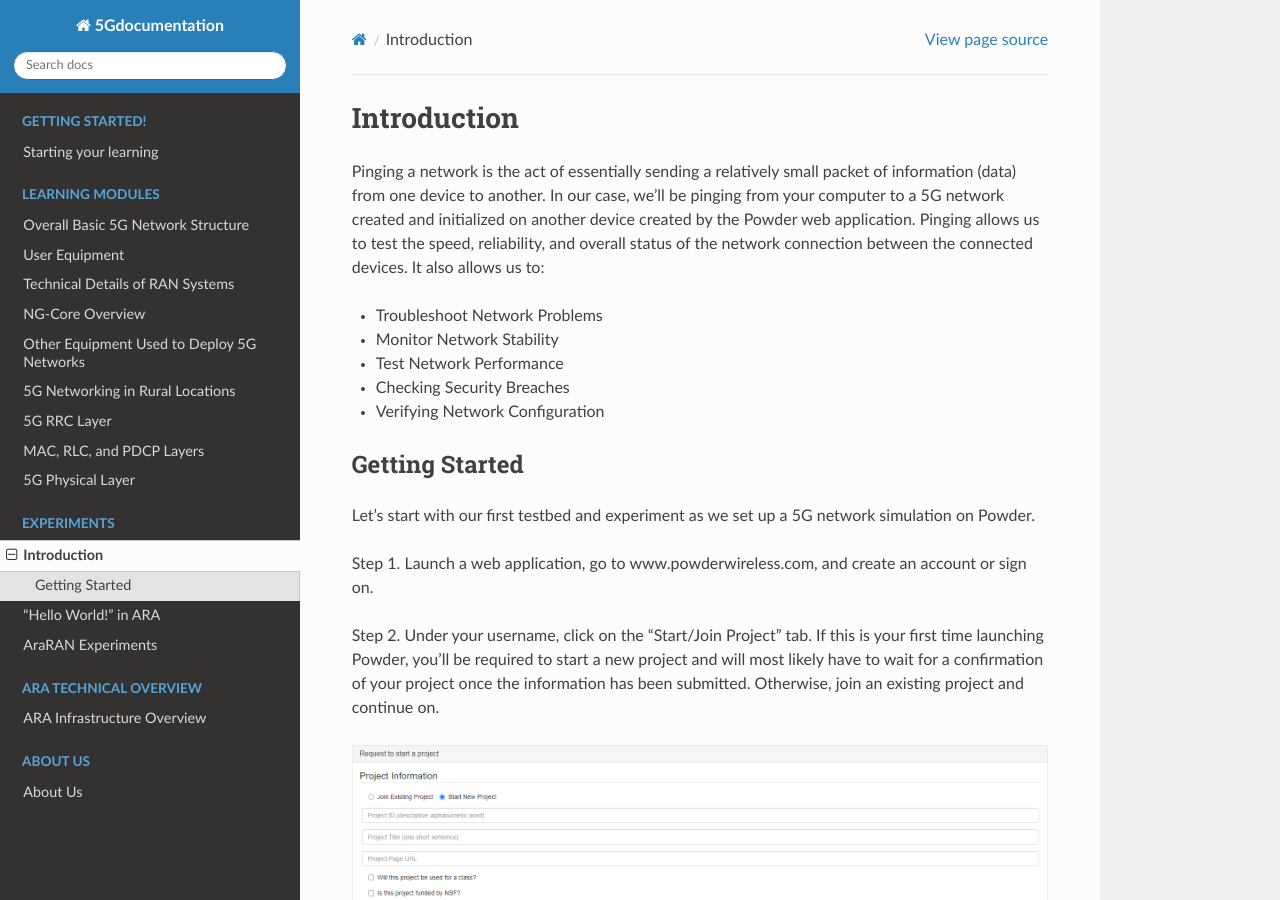
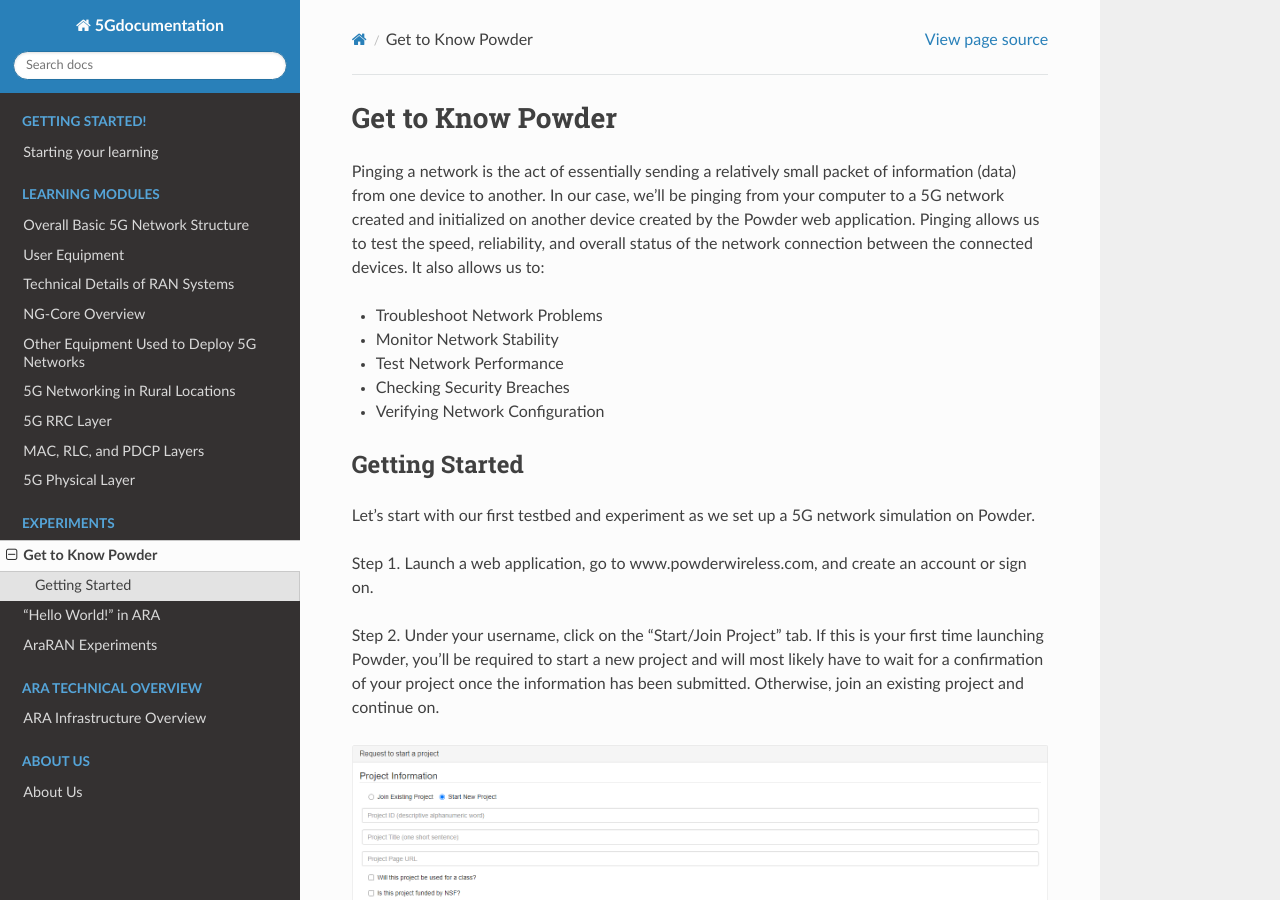
Before and after one commit to zachlop1/5Gdocumentation, a Sphinx documentation site: the page built from docs/source/experiments.rst, in a window 1280 px wide and 900 px high. Built offline with Sphinx 7.4.7 and the Read the Docs theme 2.0.0, drawn with Linux system fonts in a browser that asks for light colours.

Commit message:
Update experiments.rst

```diff
--- a/docs/source/experiments.rst
+++ b/docs/source/experiments.rst
@@ -1,4 +1,4 @@
-Introduction
+Get to Know Powder
 ============
 
 Pinging a network is the act of essentially sending a relatively small packet of information (data) from one device to another. In our case, we’ll be pinging from your computer to a 5G network created and initialized on another device created by the Powder web application. Pinging allows us to test the speed, reliability, and overall status of the network connection between the connected devices. It also allows us to:
```
